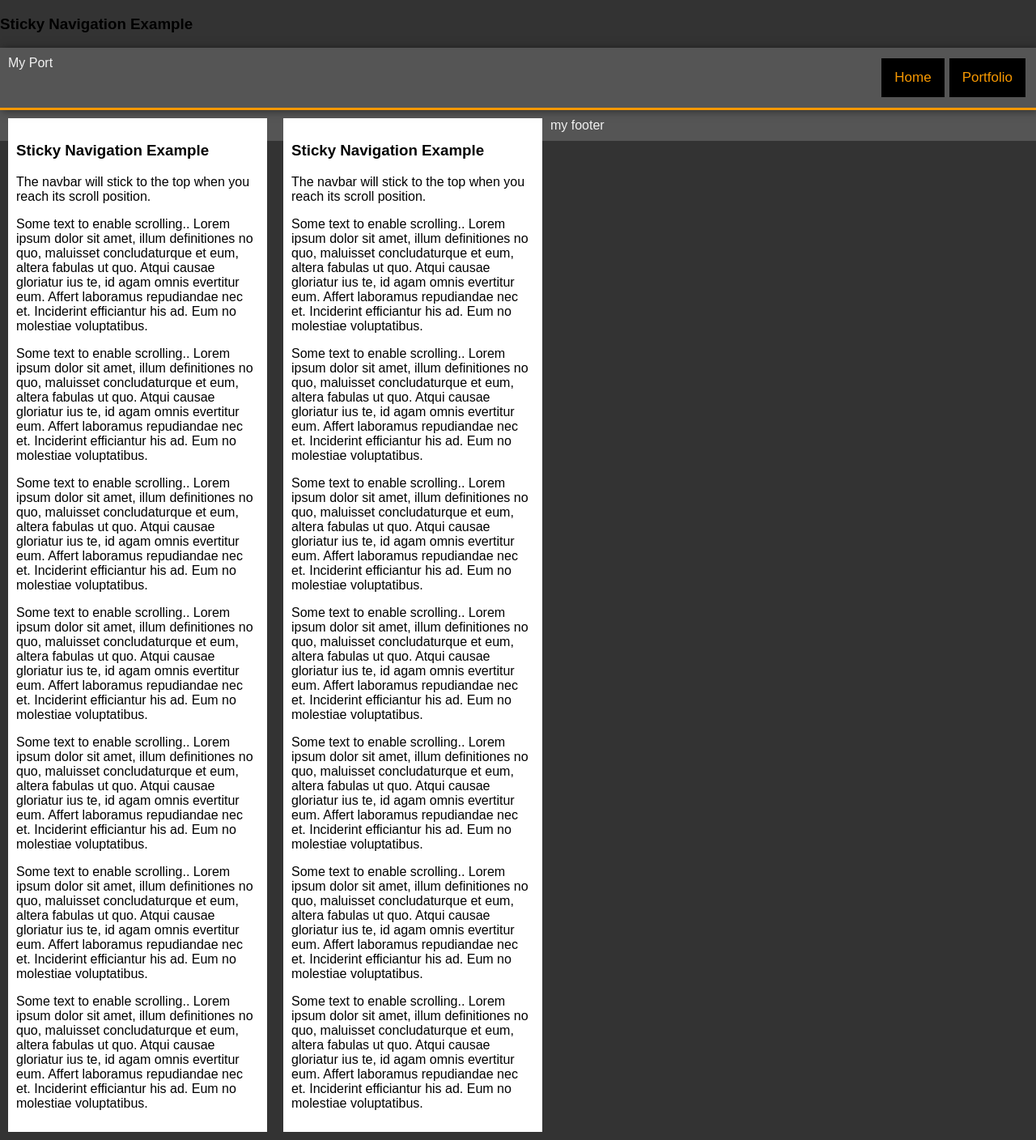
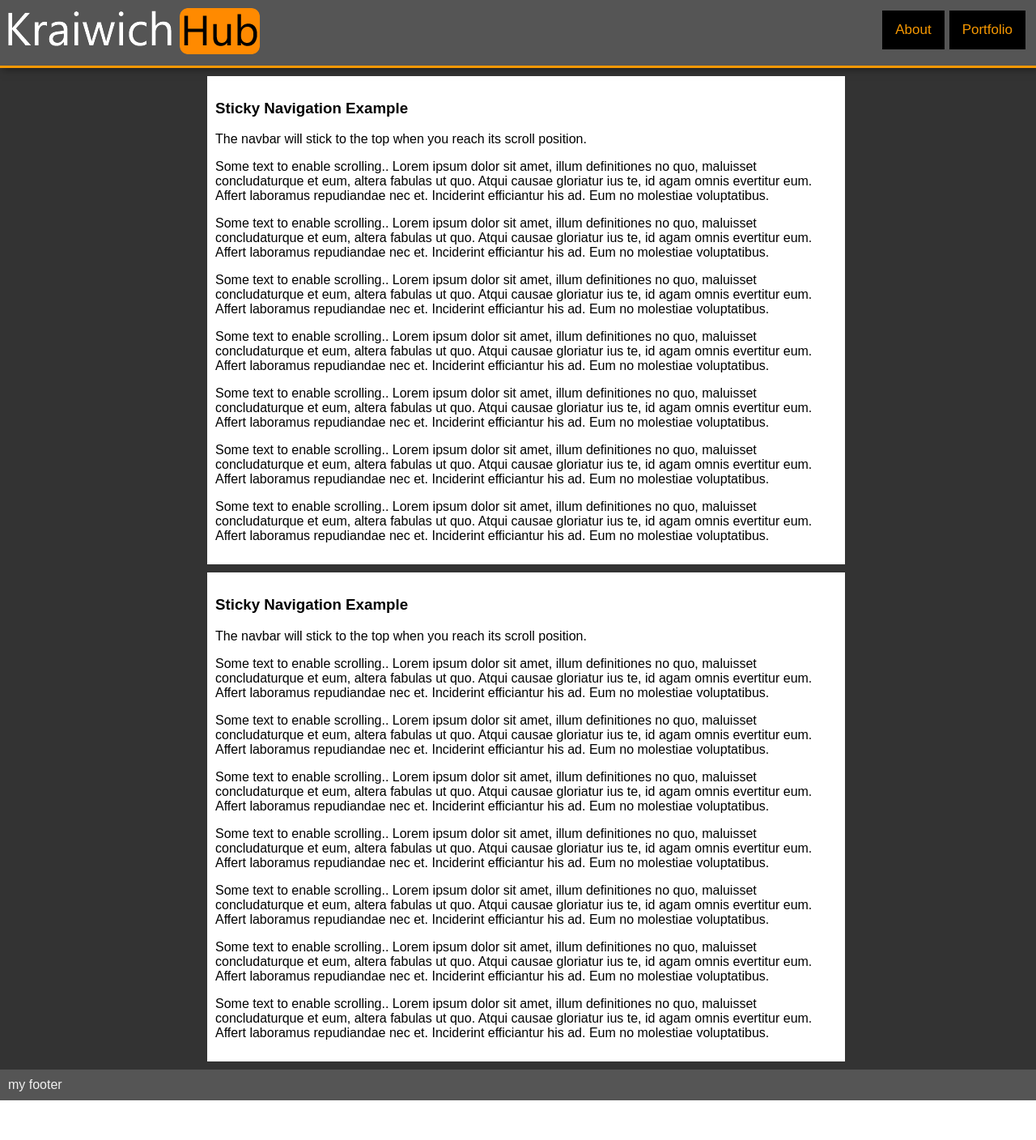
Before and after one commit to mikesmikey/59160543_portfolio, a PHP site: page / in a window 1280 px wide. Shown: the whole page at 81% size. After the commit the page ends 1359 px from the top, so only its background shows below. Run offline with PHP 8.4, Linux system fonts and the light colour scheme.

Commit message:
editing body

```diff
--- a/assets/css/style.css
+++ b/assets/css/style.css
@@ -1,7 +1,6 @@
 
 .header {
     padding: 10px 10px;
-    position: -webkit-sticky;
     position: sticky;
     top: 0;
     background: #555;
@@ -9,10 +8,11 @@
     border-bottom: 3px solid #f79800;
     box-shadow: 3px 1px 10px rgba(0, 0, 0, 0.5);
     overflow: auto;
+    align-content: center;
 }
 
 body {
-  margin: 0 0;
+  margin: 0 0 0 0;
   background-color: #333333;
   font-family: Arial, Helvetica, sans-serif;
 }
@@ -22,15 +22,6 @@
   background: #555;
   bottom: 0;
   color: #f1f1f1;
-}
-
-.contentbox {
-  background-color: white;
-  width: 300px;
-  padding: 10px 10px;
-  margin: 10px 10px;
-  float : left;
-  overflow: hidden;
 }
 
 .headerbutton {
@@ -50,9 +41,32 @@
   color: black;
 }
 
-/* clear fix */
+/*header clear fix */
 .headerbutton::after {
   content: "";
   clear: both;
   display: table;
 }
+
+.contentarea {
+  padding-left: 20%;
+  padding-right: 20%;
+}
+
+.singlecontentbox {
+  background-color: white;
+  width: 100%;
+  padding: 10px 10px;
+  margin-top: 10px;
+  margin-bottom: 10px;
+}
+
+.doublecontentbox {
+  background-color: white;
+  width: 80%;
+  padding: 10px 10px;
+  margin-top: 10px;
+  margin-bottom: 10px;
+  float : left;
+  overflow: hidden;
+}
--- a/index.html
+++ b/index.html
@@ -4,13 +4,13 @@
     <link rel="stylesheet" type="text/css" href="assets/css/style.css">
 </head>
 <body>
-    <h3>Sticky Navigation Example</h3>
     <div class="header">
-        My Port
+        <a href="index.html"><img src="assets/images/logo.png" style="min-width:150px"></a>
         <a class= "headerbutton">Portfolio</a>
-        <a href= "https://google.com" class= "headerbutton">Home</a>
+        <a href= "https://google.com" class= "headerbutton">About</a>
     </div>
-    <div class= "contentbox">
+    <div class = "contentarea">
+        <div class= "singlecontentbox">
                 <h3>Sticky Navigation Example</h3>
                 <p>The navbar will stick to the top when you reach its scroll position.</p>
                 <p>Some text to enable scrolling.. Lorem ipsum dolor sit amet, illum definitiones no quo, maluisset concludaturque et eum, altera fabulas ut quo. Atqui causae gloriatur ius te, id agam omnis evertitur eum. Affert laboramus repudiandae nec et. Inciderint efficiantur his ad. Eum no molestiae voluptatibus.</p>
@@ -22,7 +22,7 @@
                 <p>Some text to enable scrolling.. Lorem ipsum dolor sit amet, illum definitiones no quo, maluisset concludaturque et eum, altera fabulas ut quo. Atqui causae gloriatur ius te, id agam omnis evertitur eum. Affert laboramus repudiandae nec et. Inciderint efficiantur his ad. Eum no molestiae voluptatibus.</p>
 
         </div>
-    <div class= "contentbox">
+         <div class= "singlecontentbox">
                 <h3>Sticky Navigation Example</h3>
                 <p>The navbar will stick to the top when you reach its scroll position.</p>
                 <p>Some text to enable scrolling.. Lorem ipsum dolor sit amet, illum definitiones no quo, maluisset concludaturque et eum, altera fabulas ut quo. Atqui causae gloriatur ius te, id agam omnis evertitur eum. Affert laboramus repudiandae nec et. Inciderint efficiantur his ad. Eum no molestiae voluptatibus.</p>
@@ -32,8 +32,9 @@
                 <p>Some text to enable scrolling.. Lorem ipsum dolor sit amet, illum definitiones no quo, maluisset concludaturque et eum, altera fabulas ut quo. Atqui causae gloriatur ius te, id agam omnis evertitur eum. Affert laboramus repudiandae nec et. Inciderint efficiantur his ad. Eum no molestiae voluptatibus.</p>
                 <p>Some text to enable scrolling.. Lorem ipsum dolor sit amet, illum definitiones no quo, maluisset concludaturque et eum, altera fabulas ut quo. Atqui causae gloriatur ius te, id agam omnis evertitur eum. Affert laboramus repudiandae nec et. Inciderint efficiantur his ad. Eum no molestiae voluptatibus.</p>
                 <p>Some text to enable scrolling.. Lorem ipsum dolor sit amet, illum definitiones no quo, maluisset concludaturque et eum, altera fabulas ut quo. Atqui causae gloriatur ius te, id agam omnis evertitur eum. Affert laboramus repudiandae nec et. Inciderint efficiantur his ad. Eum no molestiae voluptatibus.</p>
+        </div>
+    </div>
 
-    </div>
 </body>
 <footer>
     my footer
```
Also changed, not shown: assets/images/logo.png (added). Lines whose indentation alone changed are shown as unchanged.
